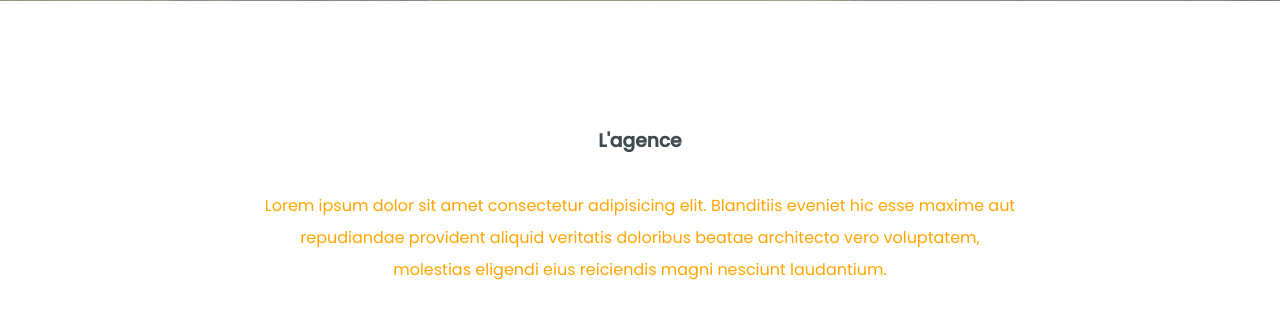
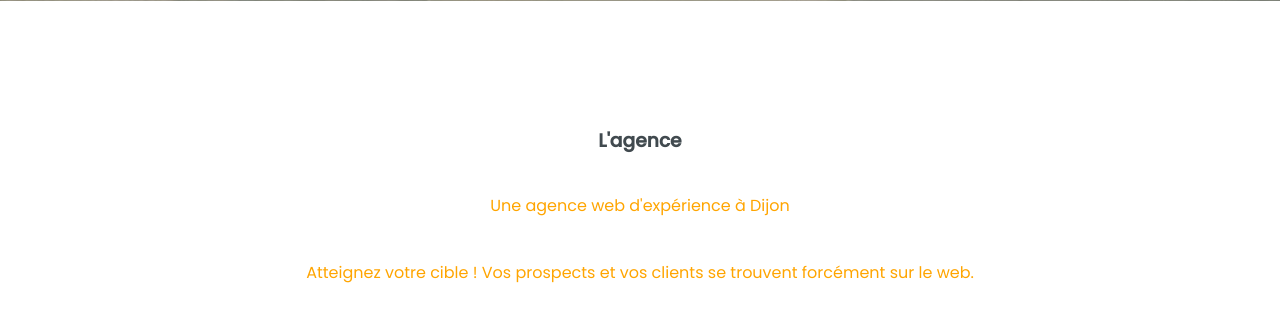
Before and after one commit to GregMagnin/AnyWhereWeb_, a PHP site: page /AWW/page/accueil/index.php in a window 1280 px wide. Shown: the part 799-1119 px from the top of the page. Run offline with PHP 8.4, Linux system fonts and the light colour scheme.

Commit message:
Add txt pour Agence

```diff
--- a/page/accueil/agence.php
+++ b/page/accueil/agence.php
@@ -1,8 +1,12 @@
 <section class="lagence" id="agence">
 
   <h3 class="title">L'agence</h3>
-  <p>Lorem ipsum dolor sit amet consectetur adipisicing elit. Blanditiis eveniet hic esse maxime aut repudiandae provident aliquid veritatis doloribus beatae architecto vero voluptatem, molestias eligendi eius reiciendis magni nesciunt laudantium.</p>
+  <p>Une agence web d'expérience à Dijon</p>
+  <p>Atteignez votre cible ! Vos prospects et vos clients se trouvent forcément sur le web.
 
+  <div class="paragraph">
+    Quelle que soit sa taille ou son secteur d’activité, une entreprise doit impérativement assurer et maitriser sa présence sur internet.
+  </div>
   <hr>
 
   <ul class="grid">
```
